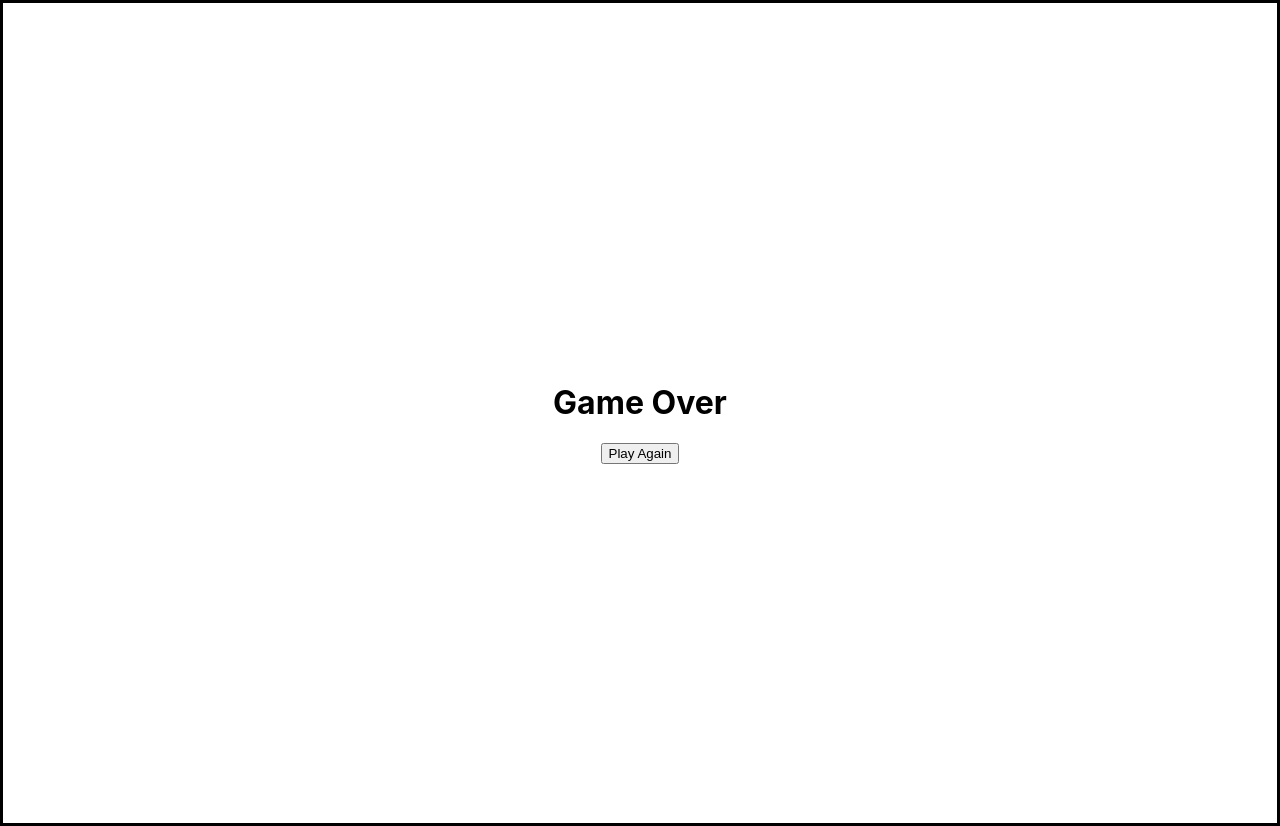
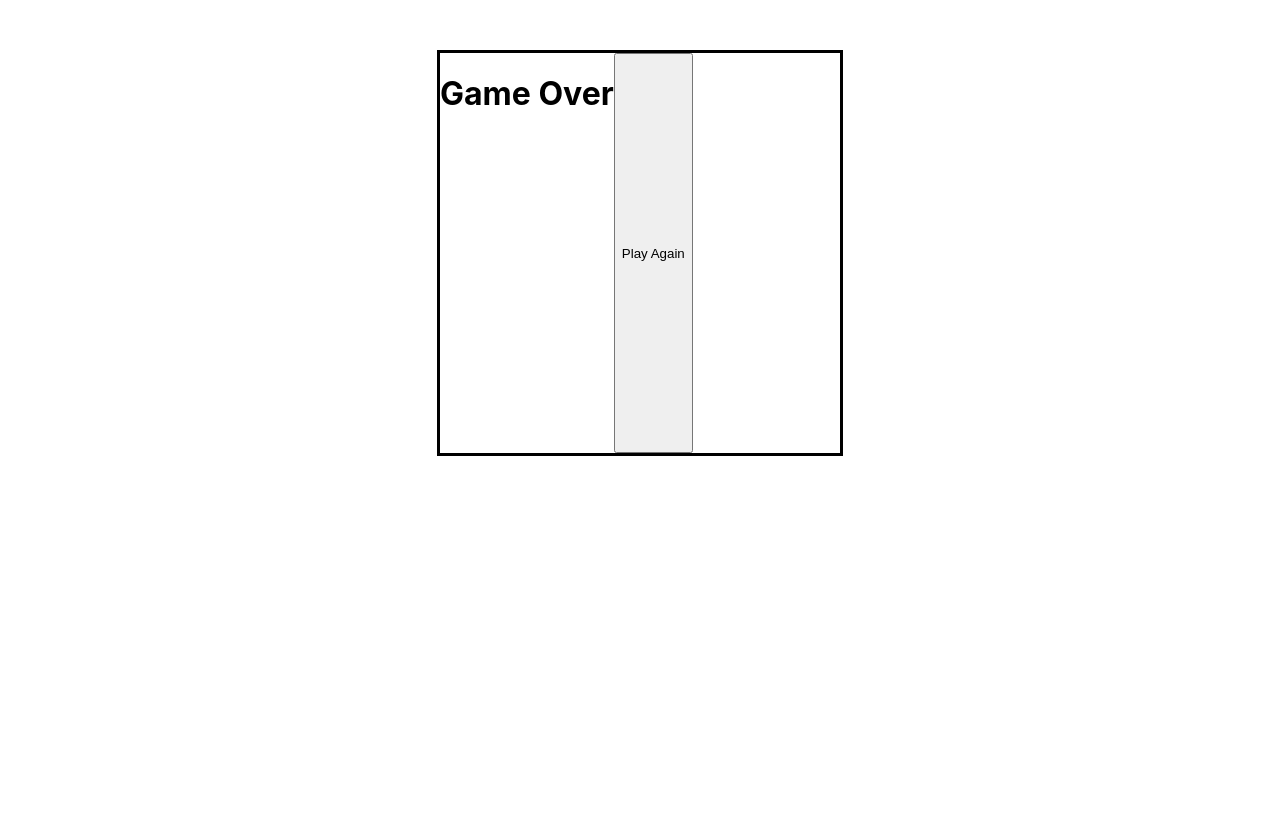
Before and after one commit to eduardomanrique/tests, a React (Create React App) app: page /snake-game in a window 1280 px wide. After the commit the page ends 800 px from the top, so only its background shows below. Built offline with nearby package versions, Linux system fonts and the light colour scheme.

Commit message:
Add border to the game grid in Snake game

```diff
--- a/src/Snake.css
+++ b/src/Snake.css
@@ -1,13 +1,16 @@
 .Snake {
   display: flex;
-  flex-direction: column;
-  align-items: center;
-  justify-content: center;
-  height: 100vh;
+  flex-wrap: wrap;
+  width: 400px;
+  height: 400px;
+  border: 3px solid black;
+  position: relative;
+  margin: 50px auto;
 }
 
 .row {
   display: flex;
+  width: 100%;
 }
 
 .cell {
@@ -18,7 +21,6 @@
 
 .snake {
   background-color: green;
-  border-radius: 50%;
 }
 
 .snake-head {
@@ -33,13 +35,3 @@
   background-color: red;
   border-radius: 50%;
 }
-
-/* Add border only to the outer game area */
-.Snake {
-  border: 3px solid black;
-  padding: 10px;
-}
-
-.cell {
-  border: none;
-}
```
